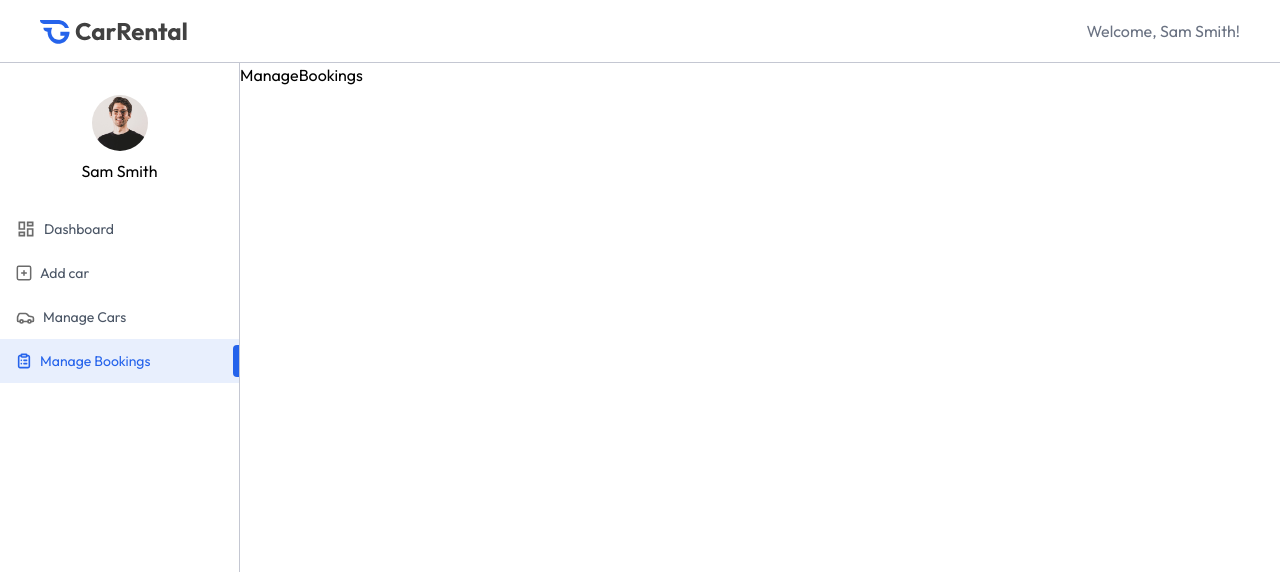
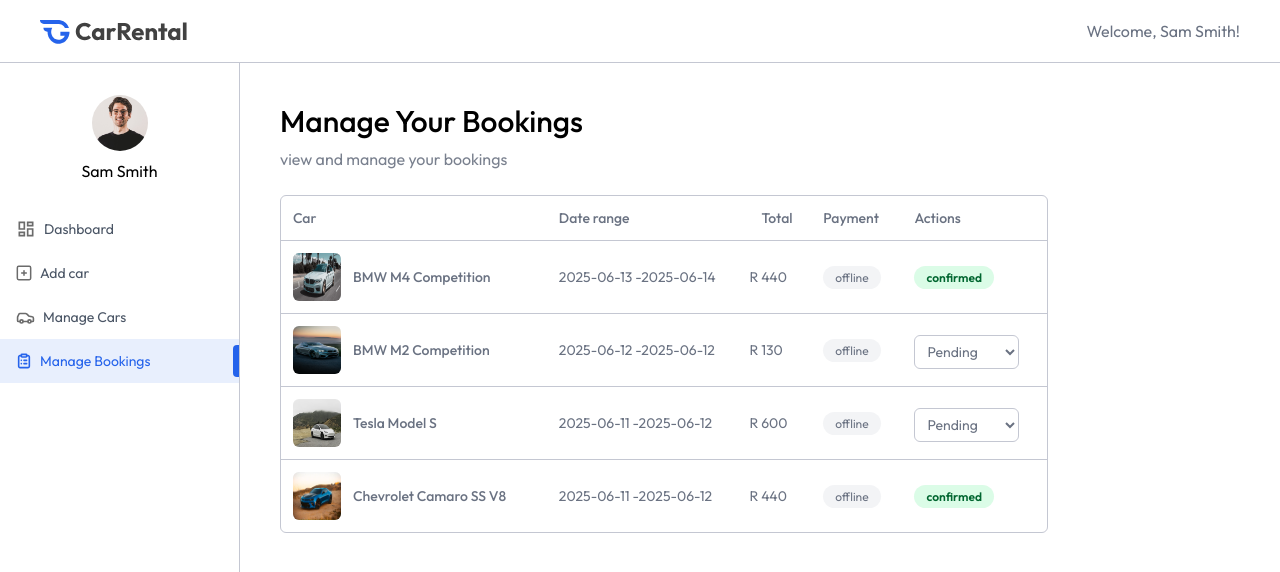
Before and after one commit to Sibonga1/car-rental, a React (Vite) app in the folder client/: page /owner/manage-bookings in a window 1280 px wide. Shown: the top 572 px of the page. Built offline with nearby package versions, Linux system fonts and the light colour scheme.

Commit message:
Implement ManageBookings component with booking data display and management features

```diff
--- a/client/src/pages/owner/ManageBookings.jsx
+++ b/client/src/pages/owner/ManageBookings.jsx
@@ -1,9 +1,98 @@
-import React from 'react'
+import React, { useEffect } from "react";
+import { dummyMyBookingsData } from "../../assets/assets";
+import Title from "../../components/owner/Title";
 
 const ManageBookings = () => {
+  const currency = import.meta.env.VITE_CURRENCY;
+  const [bookings, setBookings] = React.useState([]);
+
+  const fetchOwnerBookings = async () => {
+    setBookings(dummyMyBookingsData);
+  };
+
+  useEffect(() => {
+    fetchOwnerBookings();
+  }, []);
+
   return (
-    <div>ManageBookings</div>
-  )
-}
+    <div className="px-4 pt-10 md:px-10 w-full">
+      <Title
+        title="Manage Your Bookings"
+        subtitle="view and manage your bookings"
+      />
 
-export default ManageBookings
+      <div className="max-w-3xl w-full rounded-md overflow-hidden border border-borderColor mt-6">
+        <table className="w-full border-collapse text-left text-sm text-gray-500">
+          <thead className="text-gray-500">
+            <tr>
+              <th className="p-3 font-medium">Car </th>
+              <th className="p-3 font-medium max-md:hidden">Date range</th>
+              <th className="p-3 font-medium">Total</th>
+              <th className="p-3 font-medium max-md:hidden">Payment</th>
+              <th className="p-3 font-medium">Actions</th>
+            </tr>
+          </thead>
+          <tbody>
+            {bookings.map((booking, index) => (
+              <tr
+                key={index}
+                className="border-t border-borderColor text-gray-500"
+              >
+                <td className="p-3 flex items-center gap-3 ">
+                  <img
+                    src={booking.car.image}
+                    alt=""
+                    className="h-12 w-12 aspect-square rounded-md objext-cover"
+                  />
+                  <p className="font-medium max-md:hidden">
+                    {booking.car.brand} {booking.car.model}
+                  </p>
+                </td>
+
+                <td className="p-3 max-md:hidden">
+                  {booking.pickupDate.split("T")[0]} -
+                  {booking.returnDate.split("T")[0]}
+                </td>
+
+                <td>
+                  {currency} {booking.price}
+                </td>
+
+                <td className="p-3 max-md:hidden">
+                  <span className="bg-gray-100 px-3 py-1 rounded-full text-xs">
+                    offline
+                  </span>
+                </td>
+
+                <td className="p-3">
+                  {booking.status === "pending" ? (
+                    <select
+                      value={booking.status}
+                      className="px-2 py-1.5 mt-1 text-gray-500 border border-borderColor rounded-md outline-none"
+                    >
+                      <option value="pending">Pending</option>
+                      <option value="confirmed">Confirmed</option>
+                      <option value="cancelled">Cancelled</option>
+                    </select>
+                  ) : (
+                    <span
+                      className={`px-3 py-1 rounded-full text-xs font-semibold${
+                        booking.status === "confirmed"
+                          ? " bg-green-100 text-green-800"
+                          : " bg-red-100 text-red-800"
+                      }`}
+                    >
+                      {booking.status}
+                    </span>
+                  )}
+                </td>
+              </tr>
+            ))}
+          </tbody>
+        </table>
+      </div>
+    </div>
+  );
+};
+
+export default ManageBookings;
```
